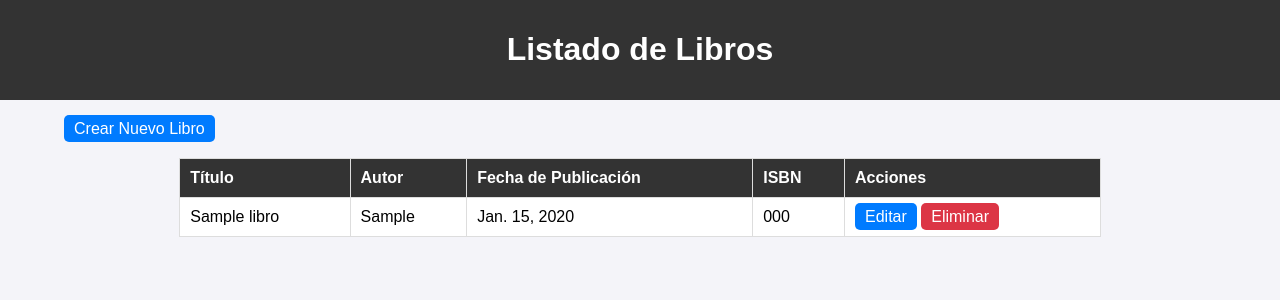
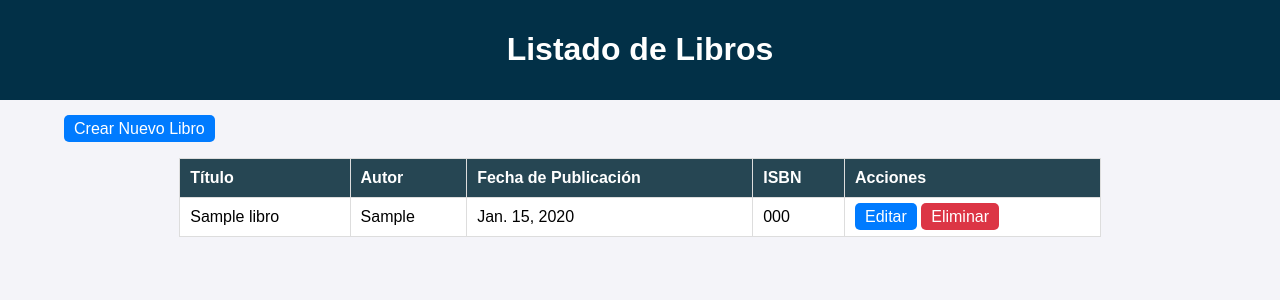
Before and after one commit to javi6132/Actividad_Extra_EJMR_POO_2024., a Django app: page /libros/ in a window 1280 px wide. Shown: the top 300 px of the page. Run offline with Django 5.2, Linux system fonts and the light colour scheme; tables that the repository leaves empty hold one stand-in row (values such as "Sample post").

Commit message:
Ajustes de colores

```diff
--- a/Libros_EJMR/templates/pages/eliminar.html
+++ b/Libros_EJMR/templates/pages/eliminar.html
@@ -13,7 +13,7 @@
             background-color: #f4f4f9;
         }
         header {
-            background-color: #333;
+            background-color: #023047;
             color: white;
             padding: 10px 20px;
             text-align: center;
--- a/Libros_EJMR/templates/pages/formulario.html
+++ b/Libros_EJMR/templates/pages/formulario.html
@@ -13,7 +13,7 @@
             background-color: #f4f4f9;
         }
         header {
-            background-color: #333;
+            background-color: #023047;
             color: white;
             padding: 10px 20px;
             text-align: center;
--- a/Libros_EJMR/templates/pages/listar.html
+++ b/Libros_EJMR/templates/pages/listar.html
@@ -13,7 +13,7 @@
             background-color: #f4f4f9;
         }
         header {
-            background-color: #333;
+            background-color: #023047;
             color: white;
             padding: 10px 20px;
             text-align: center;
@@ -32,7 +32,7 @@
             text-align: left;
         }
         th {
-            background-color: #333;
+            background-color: #264653;
             color: white;
         }
         .btn {
```
